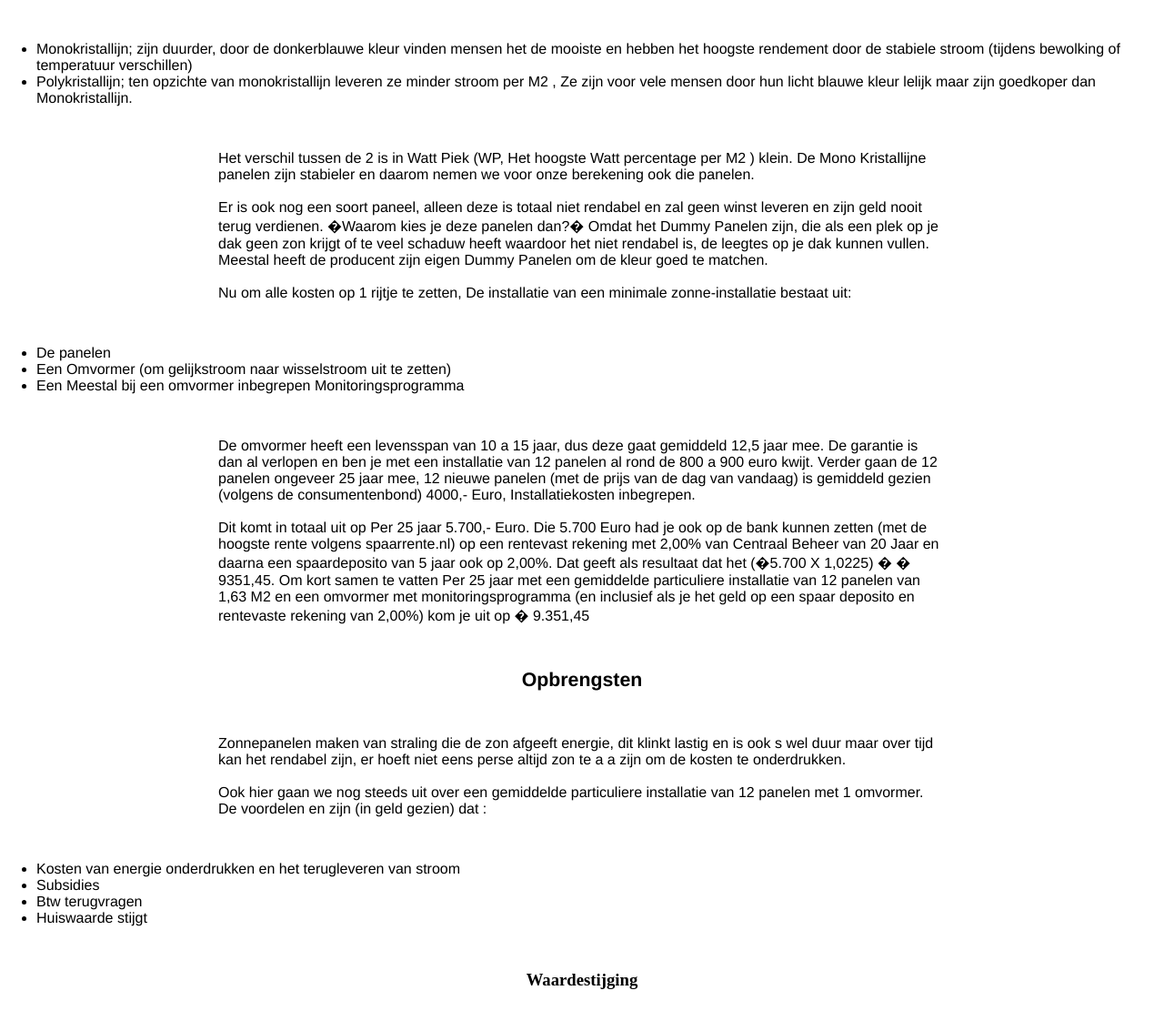
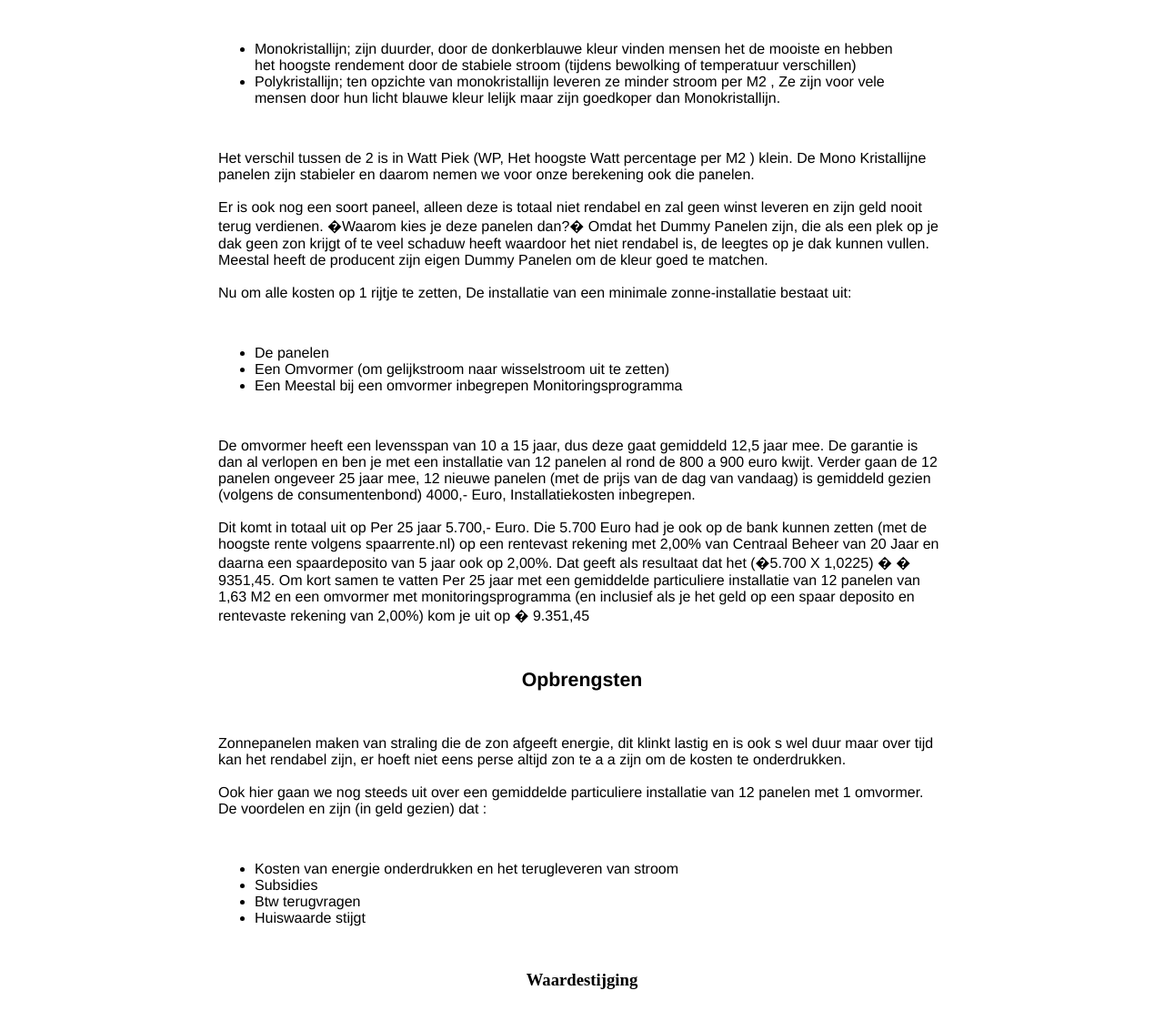
Before and after one commit to gianniisdabomb/Neerhoffsles.nl, a plain HTML site: page rendement/index.html in a window 1280 px wide. Shown: the part 288-1421 px from the top of the page at 91% size. Drawn offline with Linux system fonts and the light colour scheme.

Commit message:
fixed ul

```diff
--- a/css/stylesheet.css
+++ b/css/stylesheet.css
@@ -17,7 +17,7 @@ h2, h3{
 	text-align: center;
 }
 
-#ul{
+.ul{
     max-width: 45em;
     margin: 0 auto;
     padding: 0px 4em;
--- a/rendement/index.html
+++ b/rendement/index.html
@@ -63,7 +63,7 @@
 		We nemen de 2 meest voorkomende soorten zonnepanelen in vergelijking, met elk zijn voordeel en nadelen.
         Hiervoor hebben wij de kosten;
         </p>
-		<ul>
+		<ul class="ul">
 			<li>Monokristallijn; zijn duurder, door de donkerblauwe kleur vinden mensen het de mooiste en hebben het hoogste rendement door de stabiele stroom (tijdens bewolking of temperatuur verschillen)</li>
 			<li>Polykristallijn; ten opzichte van monokristallijn leveren ze minder stroom per M2 , Ze zijn voor vele mensen door hun licht blauwe kleur lelijk maar zijn goedkoper dan Monokristallijn.</li>
 		</ul>
@@ -74,7 +74,7 @@
 		<br><br>
 		Nu om alle kosten op 1 rijtje te zetten, De installatie van een minimale zonne-installatie bestaat uit:
 		</p>
-		<ul>
+		<ul class="ul">
 		    <li>De panelen</li>
 		    <li>Een Omvormer (om gelijkstroom naar wisselstroom uit te zetten)</li>
 		    <li>Een Meestal bij een omvormer inbegrepen Monitoringsprogramma</li>
@@ -94,7 +94,7 @@
          <br><br>
         Ook hier gaan we nog steeds uit over een gemiddelde particuliere installatie van 12 panelen met 1 omvormer. De voordelen en zijn (in geld gezien) dat :
         </p>
-        <ul>
+        <ul class="ul">
             <li>Kosten van energie onderdrukken en het terugleveren van stroom</li>
             <li>Subsidies</li>
             <li>Btw terugvragen </li>
```
Also changed, not shown: index.html (+1 -1 lines).
